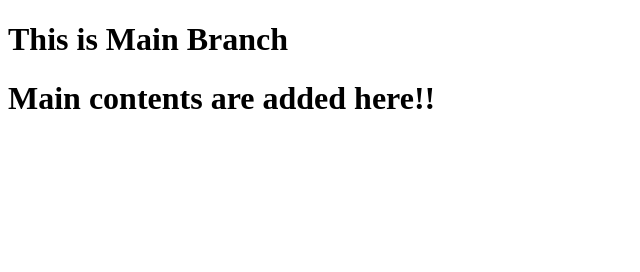
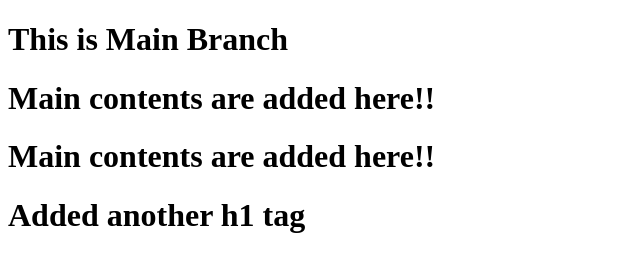
Before and after one commit to veerthondamalla/gitc, a plain HTML site: page index.html in a window 1280 px wide. Shown: the whole page, without its empty margins (0-640 px from the left). Drawn offline with Linux system fonts and the light colour scheme.

Commit message:
added extra h1 tag

```diff
--- a/index.html
+++ b/index.html
@@ -9,6 +9,8 @@
 <body>
     <h1> This is Main Branch </h1>
     <h1> Main contents are added here!! </h1>
+    <h1> Main contents are added here!! </h1>
+    <h1> Added another h1 tag </h1>
 
 </body>
 </html>
```
